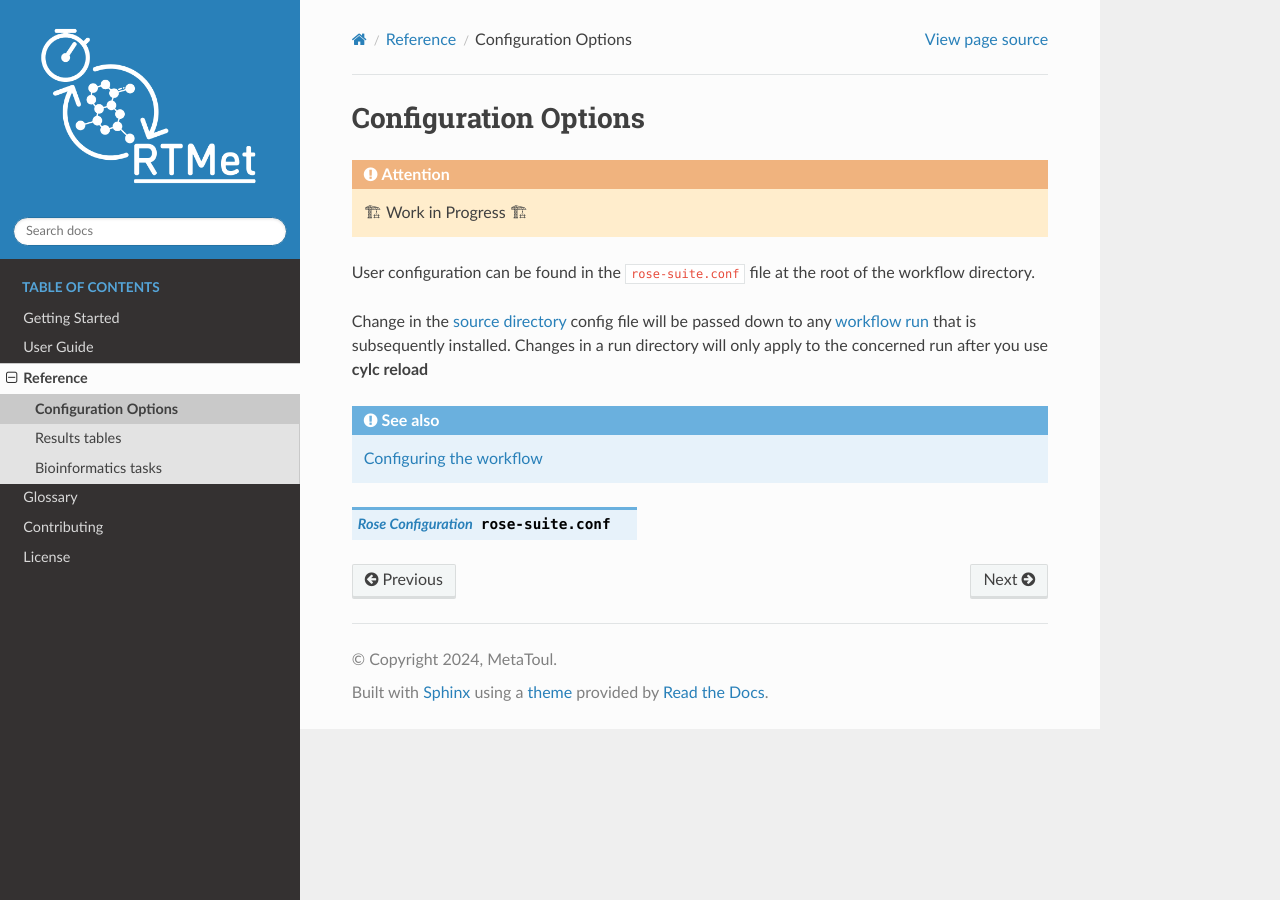
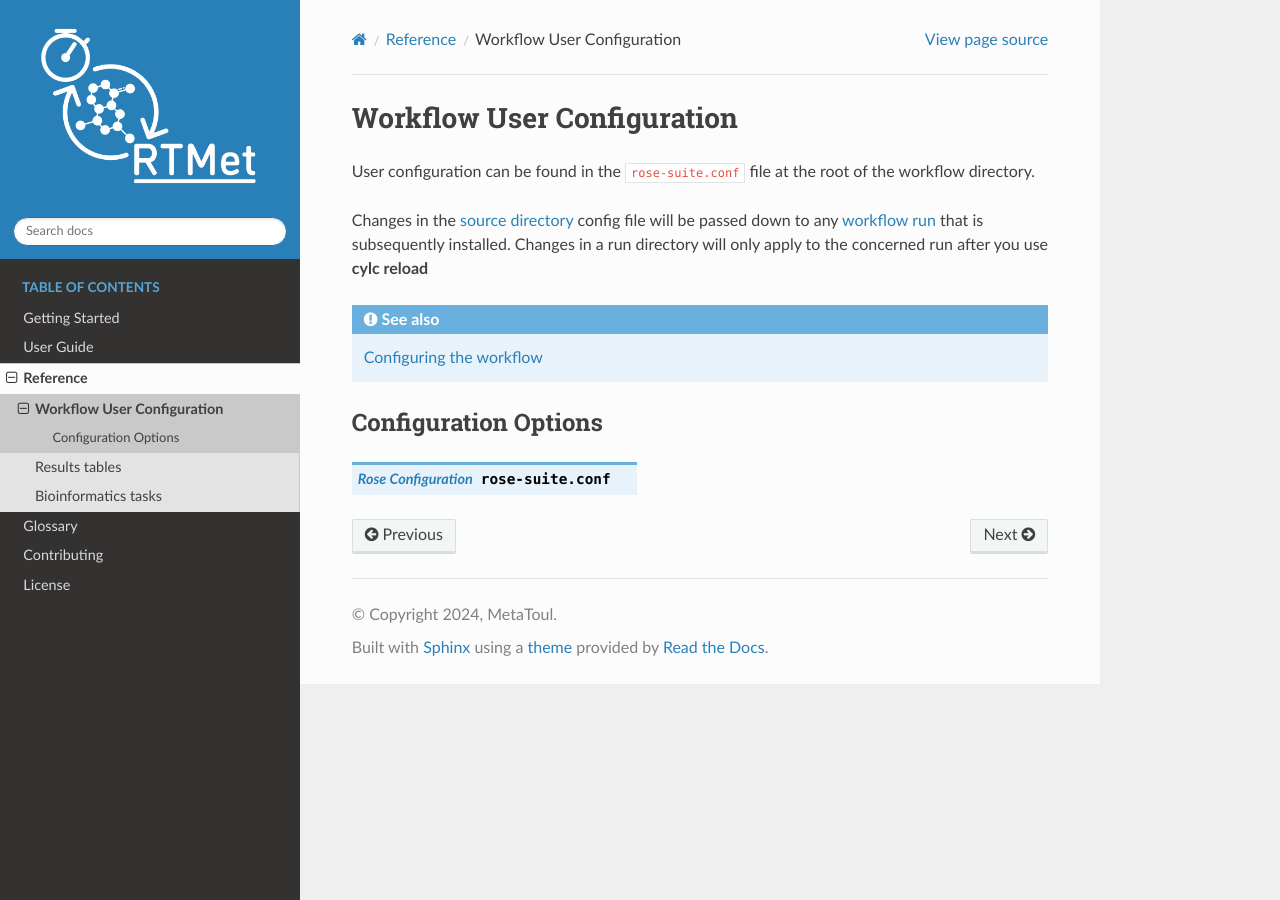
Before and after one commit to MetaboHUB-MetaToul-FluxoMet/RTMet, a Sphinx documentation site: the page built from docs/source/reference/config_options.rst, in a window 1280 px wide. Built offline with Sphinx 7.4.7 and the Read the Docs theme 2.0.0, drawn with Linux system fonts in a browser that asks for light colours.

Commit message:
add rst formatted docstring to user config file

```diff
--- a/docs/source/reference/config_options.rst
+++ b/docs/source/reference/config_options.rst
@@ -1,19 +1,19 @@
-=====================
-Configuration Options
-=====================
-
-.. attention::
-    🏗 Work in Progress 🏗
+===========================
+Workflow User Configuration
+===========================
 
 User configuration can be found in the :file:`rose-suite.conf` file at the root of the workflow directory.
 
-Change in the :term:`source directory` config file will be passed down to any :term:`workflow run`
+Changes in the :term:`source directory` config file will be passed down to any :term:`workflow run`
 that is subsequently installed. Changes in a run directory will only apply to the concerned run after
 you use :command:`cylc reload`
 
 .. seealso::
     :ref:`user_config_tutorial`
 
+Configuration Options
+=====================
+
 .. rose:file:: rose-suite.conf
 
     .. autoconfig:: ../../cylc-src/bioreactor-workflow/rose-suite.conf
```
Also changed, not shown: 1 other file.
